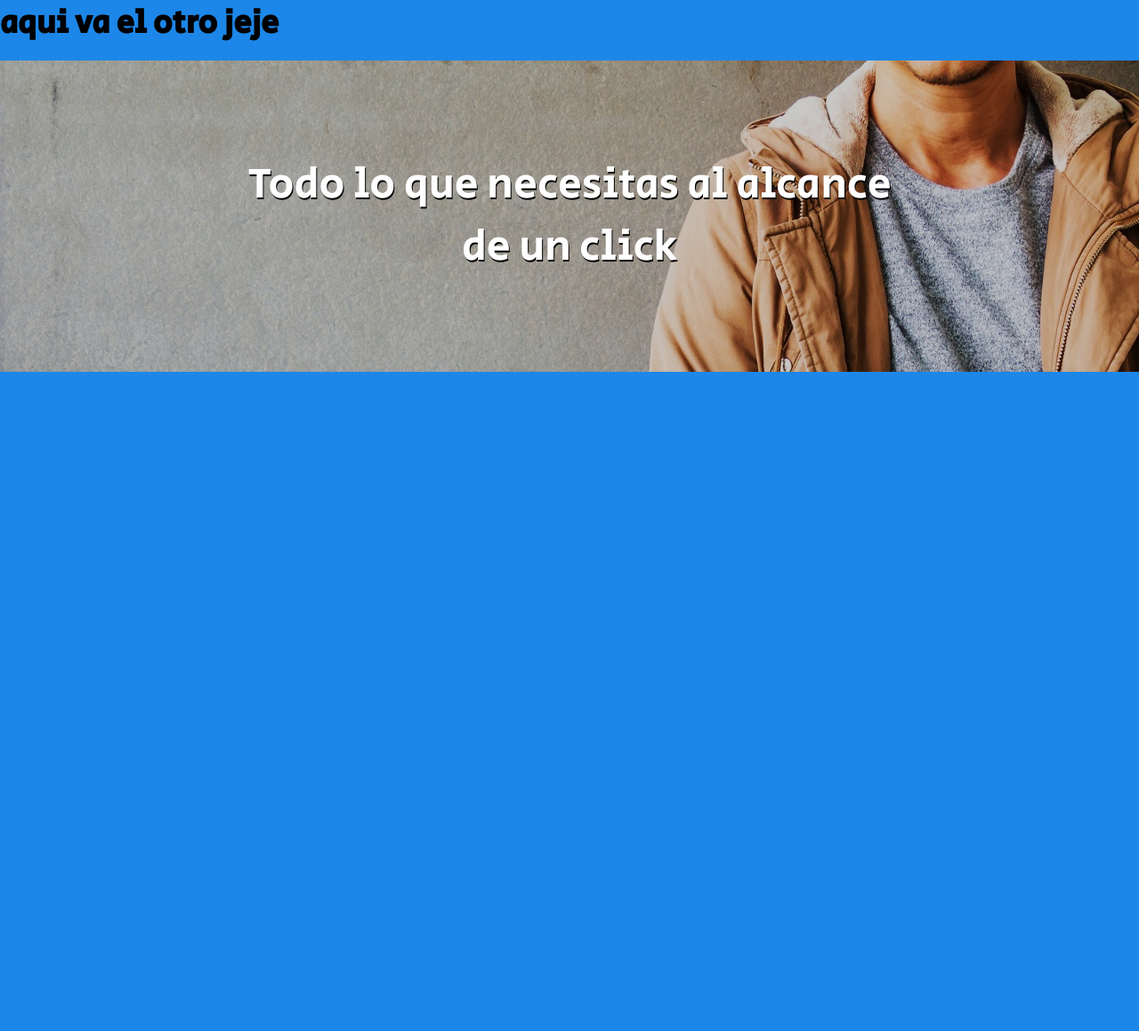
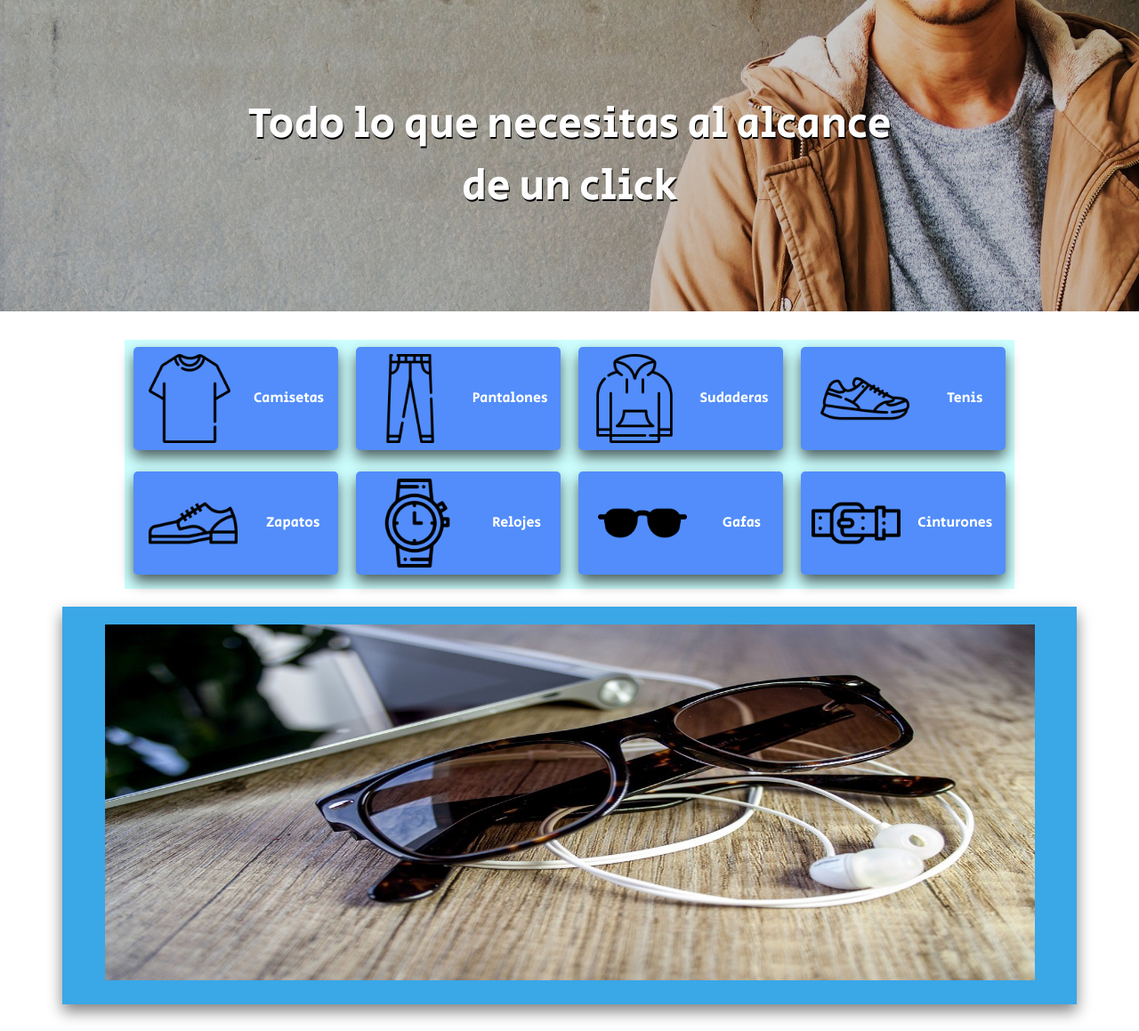
Before and after one commit to Motta007x/proyectoWeb, a PHP site: page /categorias.php in a window 1280 px wide. Shown: the whole page at 89% size. Before the commit the page ends 418 px from the top, so only its background shows below. Run offline with PHP 8.4, Linux system fonts and the light colour scheme.

Commit message:
Creación de las categorias

```diff
--- a/categorias.php
+++ b/categorias.php
@@ -1,15 +1,15 @@
 <!DOCTYPE html>
 <html lang="es">
+
 <head>
     <title> Categorias </title>
     <link rel="stylesheet" href="css/styles.css">
-        <meta name="viewport" content="width =device-width, initial-scale =1"
-        <link rel="preconnect" href="https://fonts.gstatic.com">
+    <meta name="viewport" content="width =device-width, initial-scale =1" <link rel="preconnect" href="https://fonts.gstatic.com">
     <link href="https://fonts.googleapis.com/css2?family=Didact+Gothic&family=Kaushan+Script&family=Secular+One&display=swap" rel="stylesheet">
 </head>
-    <body class="categorias">
 
-<h1>aqui va el otro jeje</h1>
+<body class="index-categorias">
+
     <div class="bannercat">
         <div class="contenido-bannercat">
             <h2>Todo lo que necesitas al alcance </h2>
@@ -17,20 +17,77 @@
         </div>
     </div>
 
+    <section class="categorias">
+        <div class="display-categorias">
+
+
             <div class="widgets">
-
+                <a href="#">
+                    <img src="img/camisa.png" width="100" height="100">
+                    <p>Camisetas</p>
+                </a>
             </div>
 
+            <div class="widgets">
+                <a href="#">
+                    <img src="img/pantalones.png" alt="" width="100" height="100">
+                    <p>Pantalones</p>
+                </a>
+            </div>
+
+            <div class="widgets">
+                <a href="#">
+                    <img src="img/sudadera.png" alt="" width="100" height="100">
+                    <p>Sudaderas</p>
+                </a>
+            </div>
+            <div class="widgets">
+                <a href="#">
+                    <img src="img/shoes.png" alt="" width="100" height="100">
+                    <p>Tenis</p>
+                </a>
+            </div>
+            <div class="widgets">
+                <a href="#">
+                    <img src="img/shoe.png" alt="" width="100" height="100">
+                    <p>Zapatos</p>
+                </a>
+            </div>
+
+            <div class="widgets">
+                <a href="#">
+                    <img src="img/reloj.png" alt="" width="100" height="100">
+                    <p>Relojes</p>
+                </a>
+            </div>
+
+            <div class="widgets">
+                <a href="#">
+                    <img src="img/gafas.png" alt="" width="100" height="100">
+                    <p>Gafas</p>
+                </a>
+            </div>
+
+            <div class="widgets">
+                <a href="#">
+                    <img src="img/cinturon.png" alt="" width="100" height="100">
+                    <p>Cinturones</p>
+                </a>
+            </div>
+        </div>
+    </section>
+    <section class="contenedor-slide">
+    <div class="slider">
+        <ul>
+          <li> <img src="img/slide1.png" alt="" width="1000" height="400"></li>
+          <li> <img src="img/slide2.jpg" alt="" width="1000" height="400"></li>
+          <li> <img src="img/slide3.jpg" alt="" width="1000" height="400"></li>
+          <li> <img src="img/slide4.jpg" alt="" width="1000" height="400"></li>
+
+        </ul>
+      </div>
+      </section>
+</body>
 
 
-
-
-
-
-<?php
-
-    ?>
-</body>
-
-    </body>
 </html>
--- a/css/styles.css
+++ b/css/styles.css
@@ -187,8 +187,8 @@ span {
   }
 /* css de las categorias */
 
-.categorias{
-    background-color: #1c87e8;
+.index-categorias{
+    background-color: #ffffff;
     margin: auto;
 }
 .bannercat {
@@ -217,6 +217,87 @@ span {
     font-weight: lighter;
 }
 
+.categorias{
+    margin: auto;
+    width: 1000px;
+    margin-bottom: 20px;
+    background-color: rgba(0, 255, 255, 0.198);
+}
 .widgets{
-    background-color: #ff4942;
+    background-color: #528dfb;
+    margin: auto;
+    margin-bottom: 1rem;
+    width: 230px;
+    border-radius: 5px;
+    box-shadow: 0px 8px 16px 0px rgba(0, 0, 0, 0.644);
 }
+.widgets a{
+    padding: .2rem;
+    display: flex;
+    flex-direction:row;
+    align-items: center;
+    justify-content: center;
+    outline: none;
+    text-decoration: none;
+}
+.widgets a p{
+    margin: auto;
+    padding: .5rem;
+    color: #ffffff;
+    font-weight:400;
+}
+
+.widgets a img{
+    margin: auto;
+    padding: .3rem;
+}
+.widgets:hover{
+    background-color: #1736c0f3;
+}
+
+.display-categorias{
+    display: grid;
+   grid-template-columns: 250px 250px 250px 250px;
+
+   grid-template-rows: 140px 140px;
+}
+
+/* carrusel */
+.contenedor-slide{
+    margin: auto;
+max-width: 1100px;
+background-color:#3aa7e7;
+box-shadow: 0px 8px 16px 0px rgba(0, 0, 0, 0.493);
+padding: 20px;
+margin-bottom: 30px;
+}
+.slider{
+    width: 95%;
+    margin: auto;
+    overflow: hidden;
+ }
+ .slider ul{
+     display: flex;
+ padding: 0;
+ width: 400%;
+ animation: cambio 15s infinite;
+ animation-direction: alternate;
+ }
+ .slider li{
+     width: 100%;
+     list-style: none;
+ }
+ .slider img{
+     width: 100%;
+ }
+ @keyframes cambio{
+     0%{ margin-left: 0;}
+     20%{ margin-left: 0;}
+     25%{ margin-left: -100%;}
+     45%{ margin-left: -100%;}
+     50%{ margin-left: -200%;}
+     70%{ margin-left: -200%;}
+     75%{ margin-left: -300%;}
+     100%{ margin-left: -300%;}
+
+ }
```
Also changed, not shown: img/camisa.png (added), img/cinturon.png (added), img/gafas.png (added), img/pantalones.png (added), img/reloj.png (added), img/shoe.png (added), img/shoes.png (added), img/slide1.png (added), img/slide2.jpg (added), img/slide3.jpg (renamed from img/ropa.jpg), img/slide4.jpg (added), img/sudadera.png (added), js/javascript.js (added), 1 other file. Lines whose indentation alone changed are shown as unchanged.
